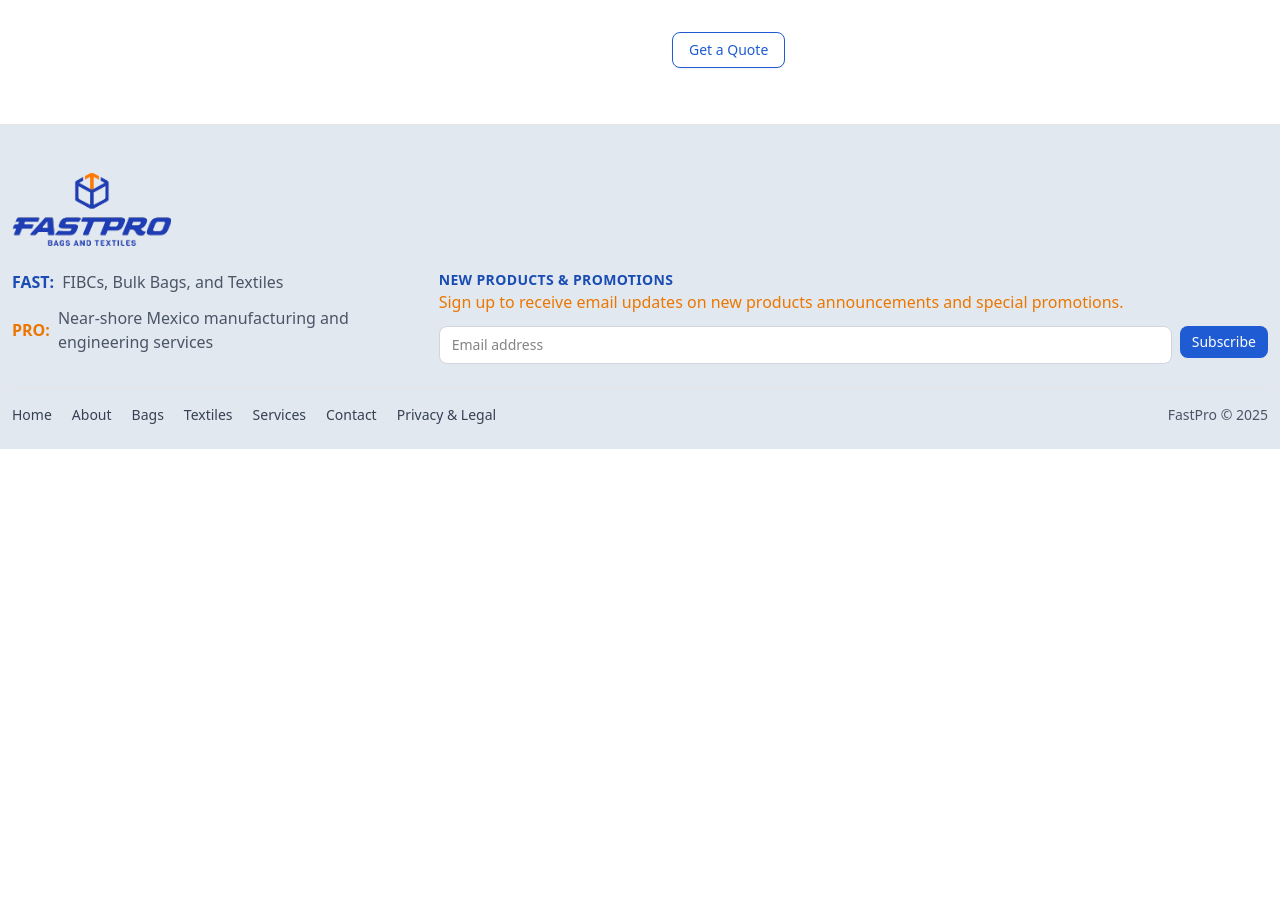
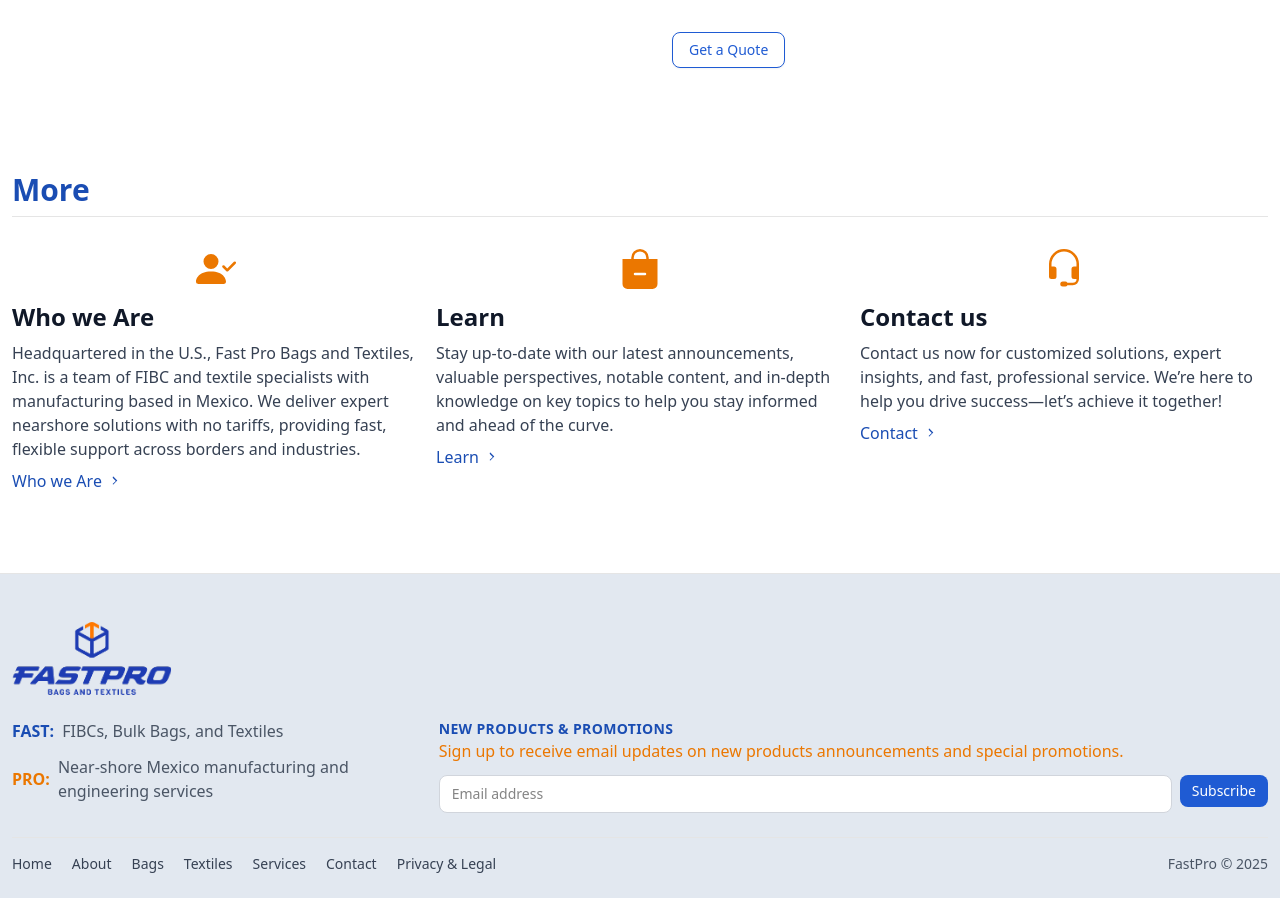
Before and after one commit to Diegoweh/fast-pro, a Next.js app: page /textiles in a window 1280 px wide. Shown: the part 2066-2964 px from the top of the page. Before the commit the page ends 2515 px from the top, so only its background shows below. Built offline with nearby package versions, Linux system fonts and the light colour scheme.

Commit message:
textiles page changes

```diff
--- a/src/app/textiles/page.tsx
+++ b/src/app/textiles/page.tsx
@@ -11,6 +11,7 @@ import {
 } from "@/components/ui/accordion";
 import WhySection from '@/components/bags/WhySection';
 import { motion } from 'framer-motion';
+import ThirdSection from '@/components/home/ThirdSection';
 
 const page = () => {
   return (
@@ -154,6 +155,9 @@ const page = () => {
 
     {/* Why Section */}
     <WhySection />
+
+    {/* More */}
+    <ThirdSection />
     </>
   )
 }
```
